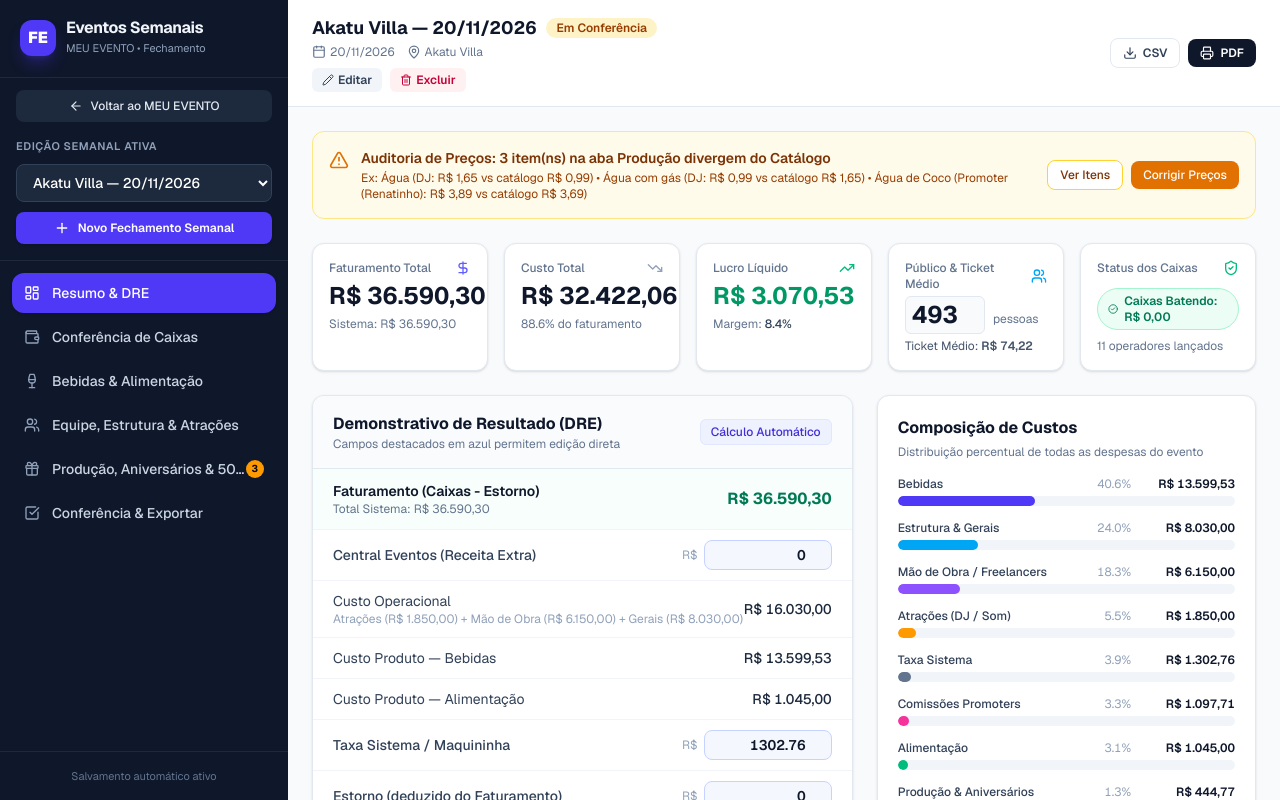
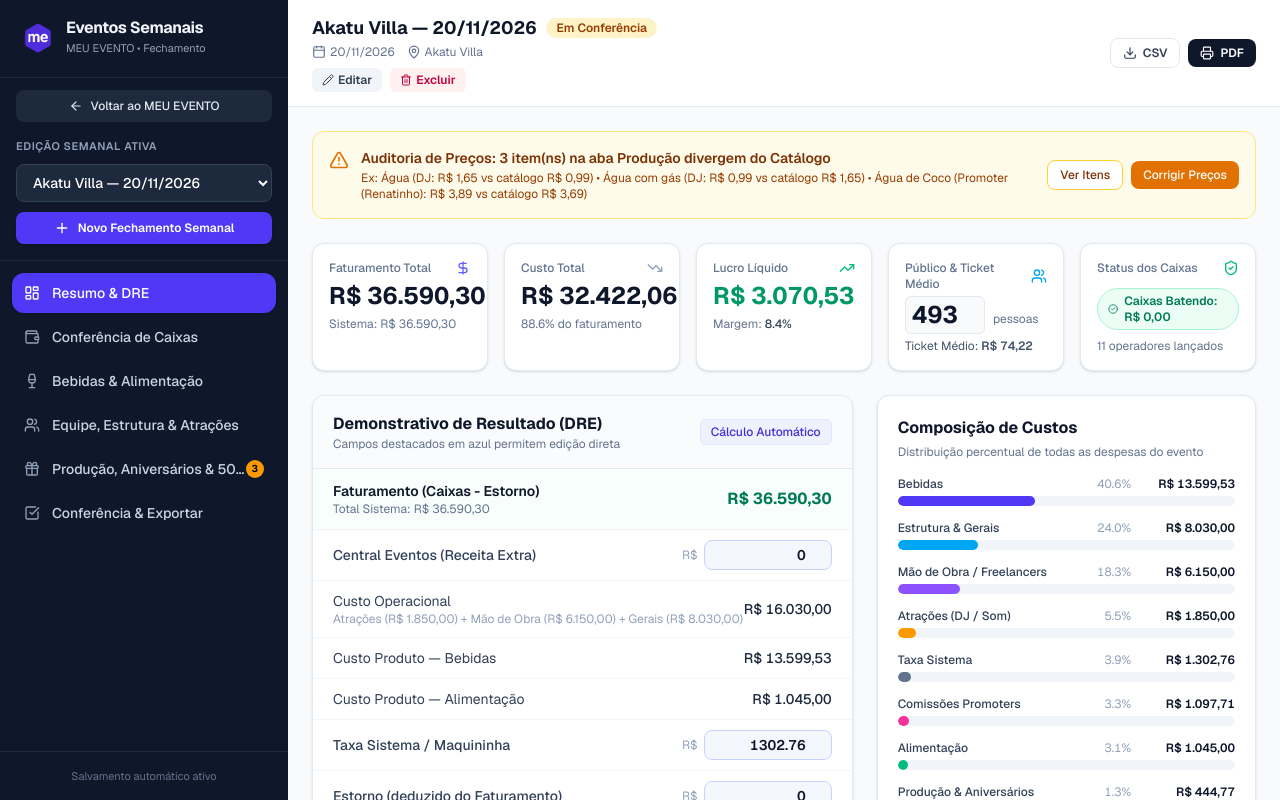
Before and after one commit to thiagomazeo/meu-evento, a Next.js app: page /eventos-semanais in a window 1280 px wide. Shown: the top 800 px of the page. Built offline with nearby package versions, Linux system fonts and the light colour scheme.

Commit message:
Substitui logo FE pelo icone oficial

```diff
--- a/src/app/eventos-semanais/page.tsx
+++ b/src/app/eventos-semanais/page.tsx
@@ -1827,7 +1827,11 @@ if (importedExcel) {
       <aside className={`fixed lg:sticky top-0 left-0 z-50 h-screen w-72 bg-slate-900 text-slate-100 flex flex-col shrink-0 transition-transform duration-200 ${mobileMenuOpen ? 'translate-x-0' : '-translate-x-full lg:translate-x-0'}`}>
         <div className="px-5 py-5 border-b border-slate-800 flex items-center justify-between">
           <div className="flex items-center gap-2.5">
-            <div className="w-9 h-9 rounded-xl bg-indigo-600 flex items-center justify-center font-black text-white shadow-lg shadow-indigo-600/30">FE</div>
+           <img
+  src="/icon.png"
+  alt="MEU EVENTO"
+  className="w-9 h-9 object-contain shrink-0"
+/>
             <div>
               <div className="font-bold text-base tracking-tight leading-none">Eventos Semanais</div>
               <div className="text-[11px] text-slate-400 mt-1">MEU EVENTO • Fechamento</div>
```
Also changed, not shown: public/icon.png (added).
